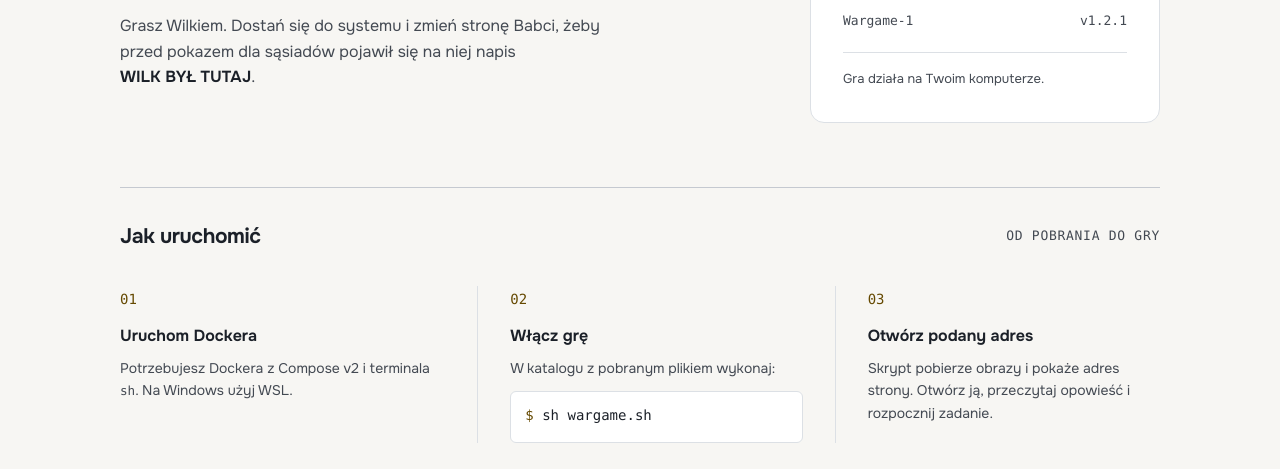
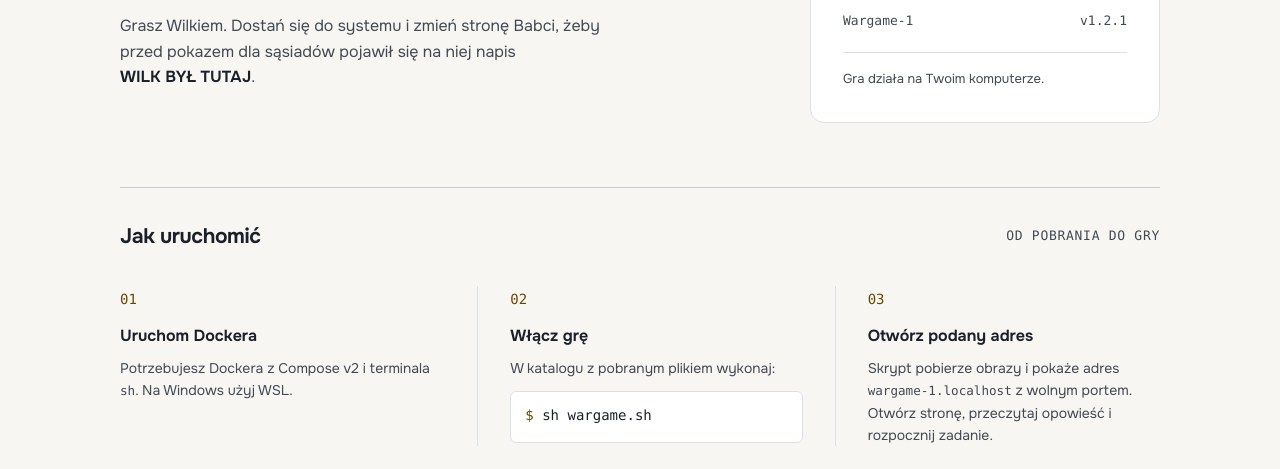
Before and after one commit to labudzinski/wargame, a plain HTML site: page index.html in a window 1280 px wide. Shown: the part 483-952 px from the top of the page. Drawn offline with Linux system fonts and the light colour scheme.

Commit message:
level 1 - fix

```diff
--- a/index.html
+++ b/index.html
@@ -89,7 +89,8 @@
           <li>
             <span class="step-number" aria-hidden="true">03</span>
             <h3>Otwórz podany adres</h3>
-            <p>Skrypt pobierze obrazy i pokaże adres strony. Otwórz ją,
+            <p>Skrypt pobierze obrazy i pokaże adres <code>wargame-1.localhost</code>
+              z wolnym portem. Otwórz stronę,
               przeczytaj opowieść i rozpocznij zadanie.</p>
           </li>
         </ol>
```
Also changed, not shown: 1 other file.
